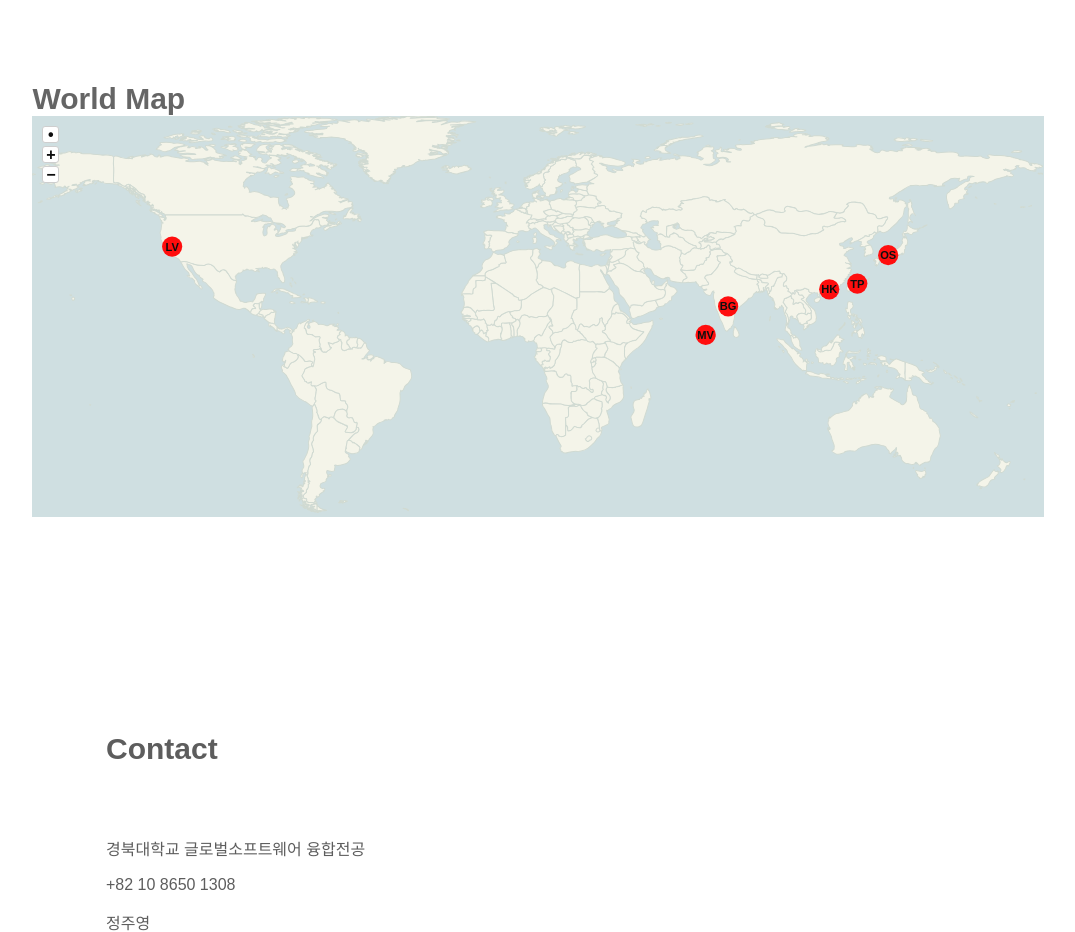
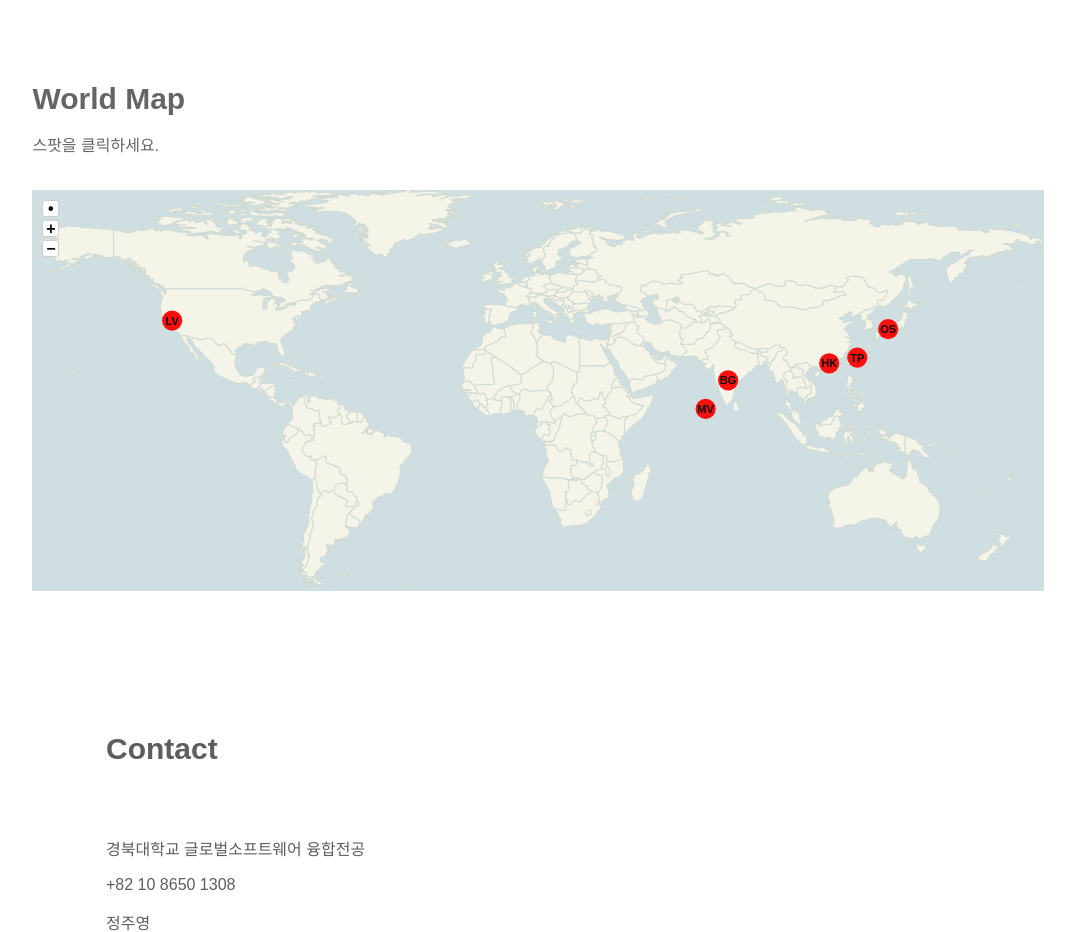
Before and after one commit to gqkd1101/knu_20171113408, a plain HTML site: page index.html in a window 1280 px wide. Shown: the part 1040-1972 px from the top of the page, without its empty margins (102-1177 px from the left). Drawn offline with nearby package versions, Linux system fonts and the light colour scheme; some packages are replaced by stand-ins of ours; a script that the page names is missing.

Commit message:
index modifying

```diff
--- a/index.html
+++ b/index.html
@@ -386,6 +386,8 @@
     <div id = "map">
         <div class = "mapcontainer">
             <h1>World Map</h1>
+            <p>스팟을 클릭하세요.</p>
+            <br>
             <div class="map">
                 <span>Alternative content for the map</span>
             </div>
```
